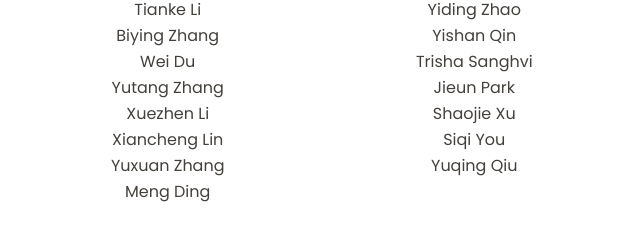
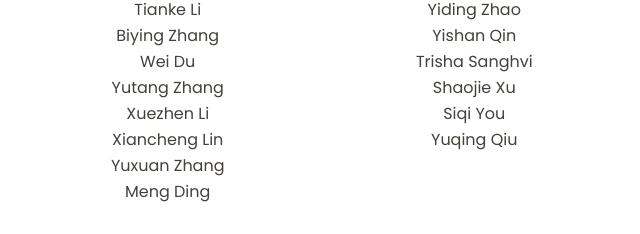
Before and after one commit to fueledbymarvin/wedding, an Astro site: page /wedding/reception in a window 1280 px wide. Shown: the part 3134-3368 px from the top of the page, 319-959 px from the left. Built offline with nearby package versions, Linux system fonts and the light colour scheme; Astro itself is replaced by a stand-in of ours.

Commit message:
Promote mark

```diff
--- a/src/pages/ceremony.astro
+++ b/src/pages/ceremony.astro
@@ -45,7 +45,7 @@ import Layout from '../layouts/Layout.astro';
 				<ul class="text-right">
 					<li class="font-bold uppercase mb-1 tracking-wider text-sm">Bridesmaids</li>
 					<li>Wei Du</li>
-					<li>Jieun Park</li>
+					<li>Xuezhen Li</li>
 					<li>Trisha Sanghavi</li>
 					<li>Xi Yang</li>
 				</ul>
--- a/src/pages/reception.astro
+++ b/src/pages/reception.astro
@@ -170,7 +170,6 @@ import Layout from '../layouts/Layout.astro';
 						<li>Yiding Zhao</li>
 						<li>Yishan Qin</li>
 						<li>Trisha Sanghvi</li>
-						<li>Jieun Park</li>
 						<li>Shaojie Xu</li>
 						<li>Siqi You</li>
 						<li>Yuqing Qiu</li>
```
